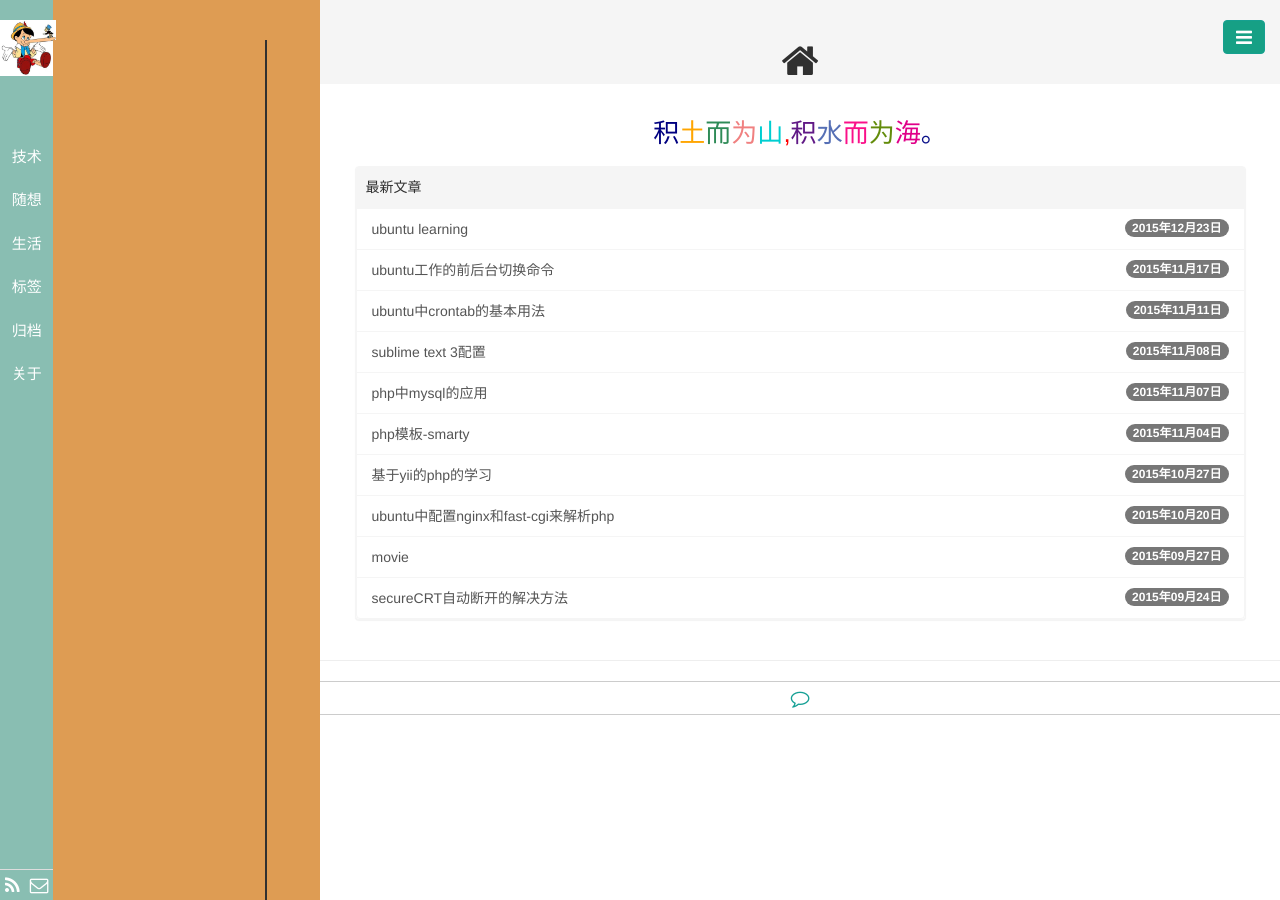
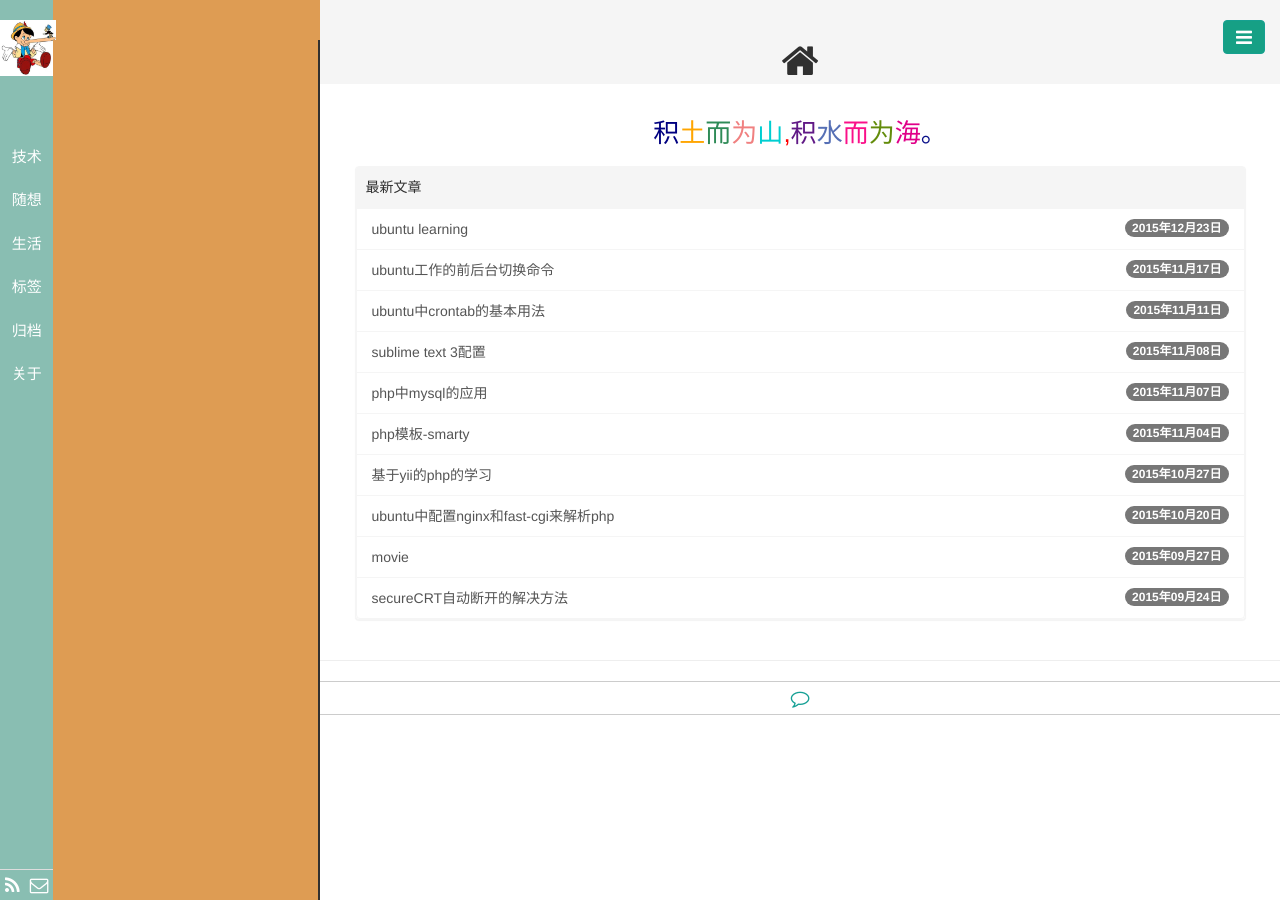
Before and after one commit to lvniu/lvniu.github.io, a Jekyll site: the page built from index.html, in a window 1280 px wide. Built offline with Jekyll 4.4.1, drawn with Linux system fonts in a browser that asks for light colours; Markdown is read by kramdown in place of the engine named in the settings; the list of posts is cut into pages by our own code.

Commit message:
modefied file

```diff
--- a/_includes/navside.html
+++ b/_includes/navside.html
@@ -1,4 +1,4 @@
-<div class="col-md-3 col-lg-3 col-sm-11 col-xs-11 aside visible-md visible-lg">
+<div class="col-md-3 col-lg-3 col-sm-13 col-xs-13 aside visible-md visible-lg">
   <div class="row">
     <div class="col-md-2 col-xs-2 aside1">
       <br>
@@ -25,7 +25,7 @@
         </table>
       </div>
     </div>
-    <div class="col-md-8 col-xs-8 aside2">
+    <div class="col-md-10 col-xs-10 aside2">
       <div class="row">
         <div class="tab-content">
           {% for category in site.categories %}
```
